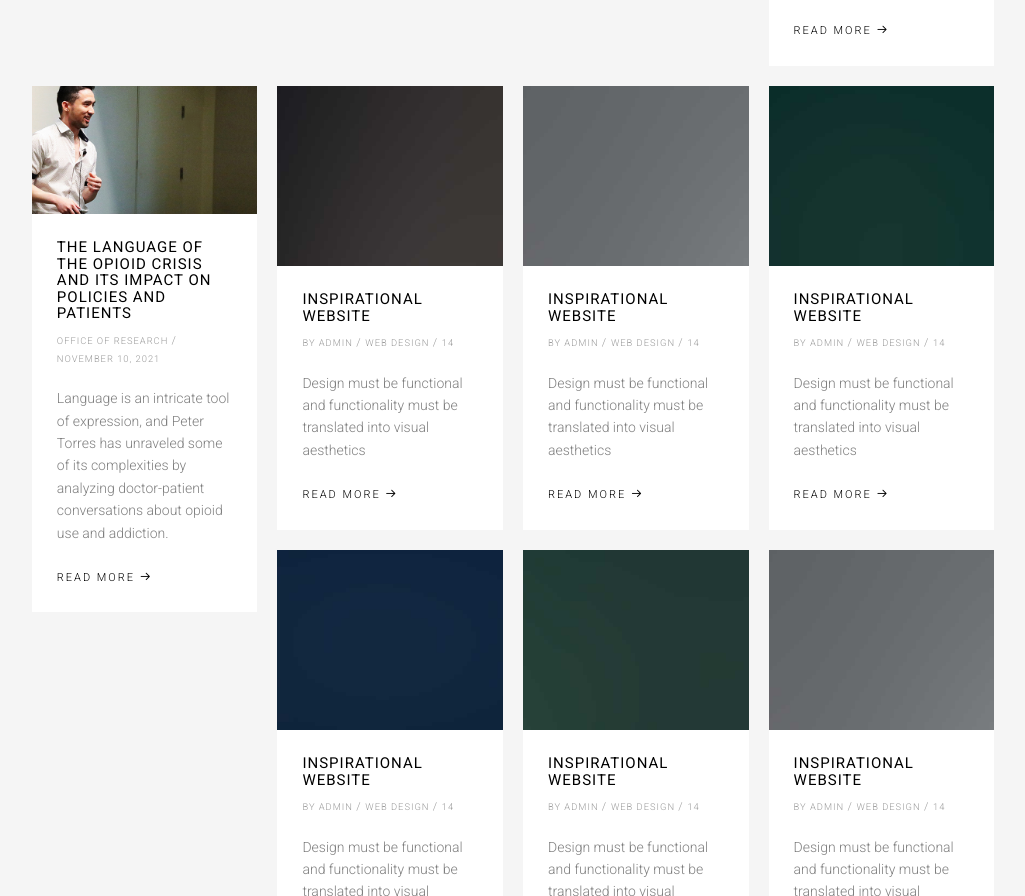
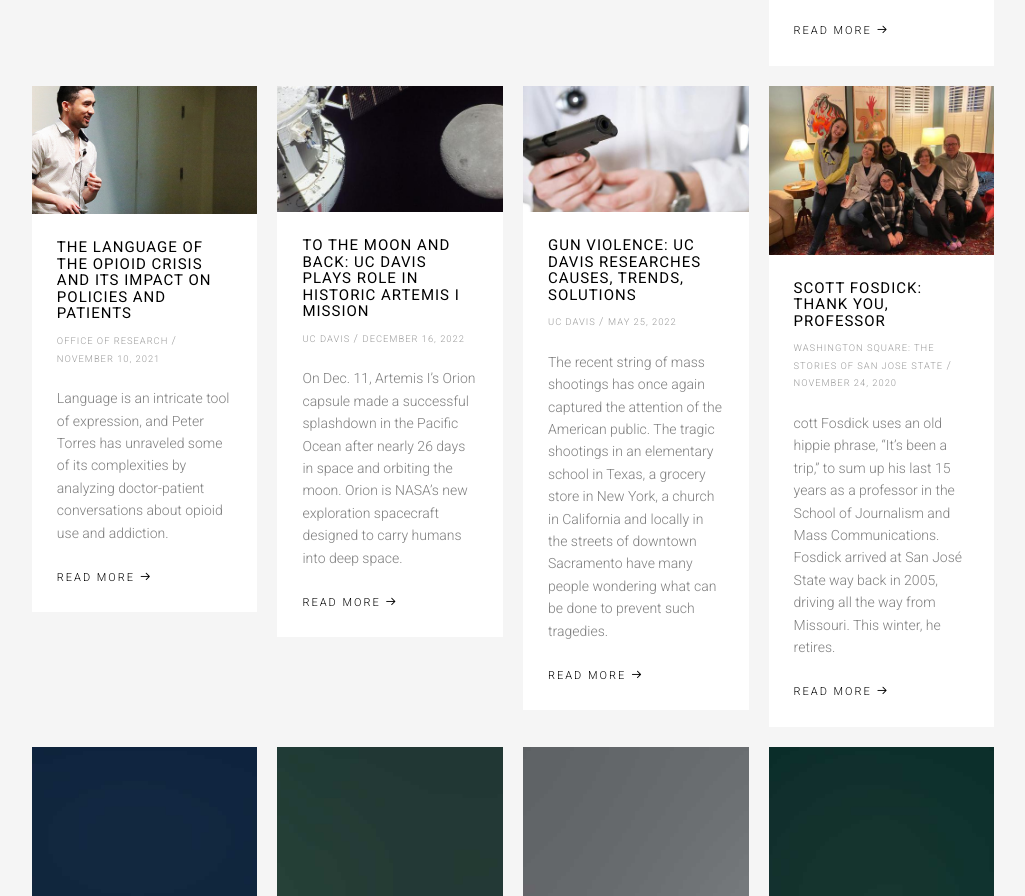
Before and after one commit to neelanjanagautam/neelanjanagautam.github.io, a plain HTML site: page news.html in a window 1280 px wide. Shown: the part 823-1719 px from the top of the page, without its empty margins (255-1280 px from the left). Drawn offline with Linux system fonts and the light colour scheme; files whose address does not match are found by name.

Commit message:
Row 2 complete

```diff
--- a/news.html
+++ b/news.html
@@ -162,34 +162,39 @@
 					</div>
 					<div class="col-md-3 col-sm-6 col-padding animate-box" data-animate-effect="fadeInLeft">
 						<div class="blog-entry">
-							<a href="#" class="blog-img"><img src="images/img-6.jpg" class="img-responsive" alt="Free HTML5 Bootstrap Template by FreeHTML5.co"></a>
+							<a href="#" class="blog-img"><img src="images/artemis-mission.jpg" class="img-responsive" alt="artemis-mission"></a>
 							<div class="desc">
-								<h3><a href="#">Inspirational Website</a></h3>
-								<span><small>by Admin </small> / <small> Web Design </small> / <small> <i class="icon-comment"></i> 14</small></span>
-								<p>Design must be functional and functionality must be translated into visual aesthetics</p>
-								<a href="#" class="lead">Read More <i class="icon-arrow-right3"></i></a>
+								<h3><a href="#">To the Moon and Back: UC Davis Plays Role in Historic Artemis I Mission</a></h3>
+								<span><small>UC Davis </small> / <small> December 16, 2022 </small></span>
+								<p>On Dec. 11, Artemis I’s Orion capsule made a successful splashdown in the Pacific Ocean after nearly 26 days in space and orbiting
+									the moon. Orion is NASA’s new exploration spacecraft designed to carry humans into deep space.</p>
+								<a href="https://www.ucdavis.edu/news/moon-and-back-uc-davis-plays-role-historic-artemis-i-mission" class="lead">Read More <i class="icon-arrow-right3"></i></a>
 							</div>
 						</div>
 					</div>
 					<div class="col-md-3 col-sm-6 col-padding animate-box" data-animate-effect="fadeInLeft">
 						<div class="blog-entry">
-							<a href="#" class="blog-img"><img src="images/img-3.jpg" class="img-responsive" alt="Free HTML5 Bootstrap Template by FreeHTML5.co"></a>
+							<a href="#" class="blog-img"><img src="images/gun-violence.jpg" class="img-responsive" alt="gun-violence"></a>
 							<div class="desc">
-								<h3><a href="#">Inspirational Website</a></h3>
-								<span><small>by Admin </small> / <small> Web Design </small> / <small> <i class="icon-comment"></i> 14</small></span>
-								<p>Design must be functional and functionality must be translated into visual aesthetics</p>
-								<a href="#" class="lead">Read More <i class="icon-arrow-right3"></i></a>
+								<h3><a href="#">Gun Violence: UC Davis Researches Causes, Trends, Solutions</a></h3>
+								<span><small>UC Davis </small> / <small> May 25, 2022 </small></span>
+								<p>The recent string of mass shootings has once again captured the attention of the American public. The tragic shootings in an
+									elementary school in Texas, a grocery store in New York, a church in California and locally in the streets of downtown Sacramento
+									have many people wondering what can be done to prevent such tragedies.</p>
+								<a href="https://www.ucdavis.edu/news/gun-violence-uc-davis-researches-causes-trends-solutions" class="lead">Read More <i class="icon-arrow-right3"></i></a>
 							</div>
 						</div>
 					</div>
 					<div class="col-md-3 col-sm-6 col-padding animate-box" data-animate-effect="fadeInLeft">
 						<div class="blog-entry">
-							<a href="#" class="blog-img"><img src="images/img-4.jpg" class="img-responsive" alt="Free HTML5 Bootstrap Template by FreeHTML5.co"></a>
+							<a href="#" class="blog-img"><img src="images/scott-fosdick.jpg" class="img-responsive" alt="scott-fosdick"></a>
 							<div class="desc">
-								<h3><a href="#">Inspirational Website</a></h3>
-								<span><small>by Admin </small> / <small> Web Design </small> / <small> <i class="icon-comment"></i> 14</small></span>
-								<p>Design must be functional and functionality must be translated into visual aesthetics</p>
-								<a href="#" class="lead">Read More <i class="icon-arrow-right3"></i></a>
+								<h3><a href="#">Scott Fosdick: Thank You, Professor</a></h3>
+								<span><small>Washington Square: The Stories of San Jose State </small> / <small> November 24, 2020 </small></span>
+								<p>cott Fosdick uses an old hippie phrase, “It’s been a trip,” to sum up his last 15 years as a professor in the School of
+									Journalism and Mass Communications. Fosdick arrived at San José State way back in 2005, driving all the way from Missouri.
+									This winter, he retires.</p>
+								<a href="https://blogs.sjsu.edu/wsq/2020/11/24/scott-fosdick-thank-you-professor/" class="lead">Read More <i class="icon-arrow-right3"></i></a>
 							</div>
 						</div>
 					</div>
```
Also changed, not shown: images/artemis-mission.jpg (added), images/gun-violence.jpg (added), images/scott-fosdick.jpg (added).
